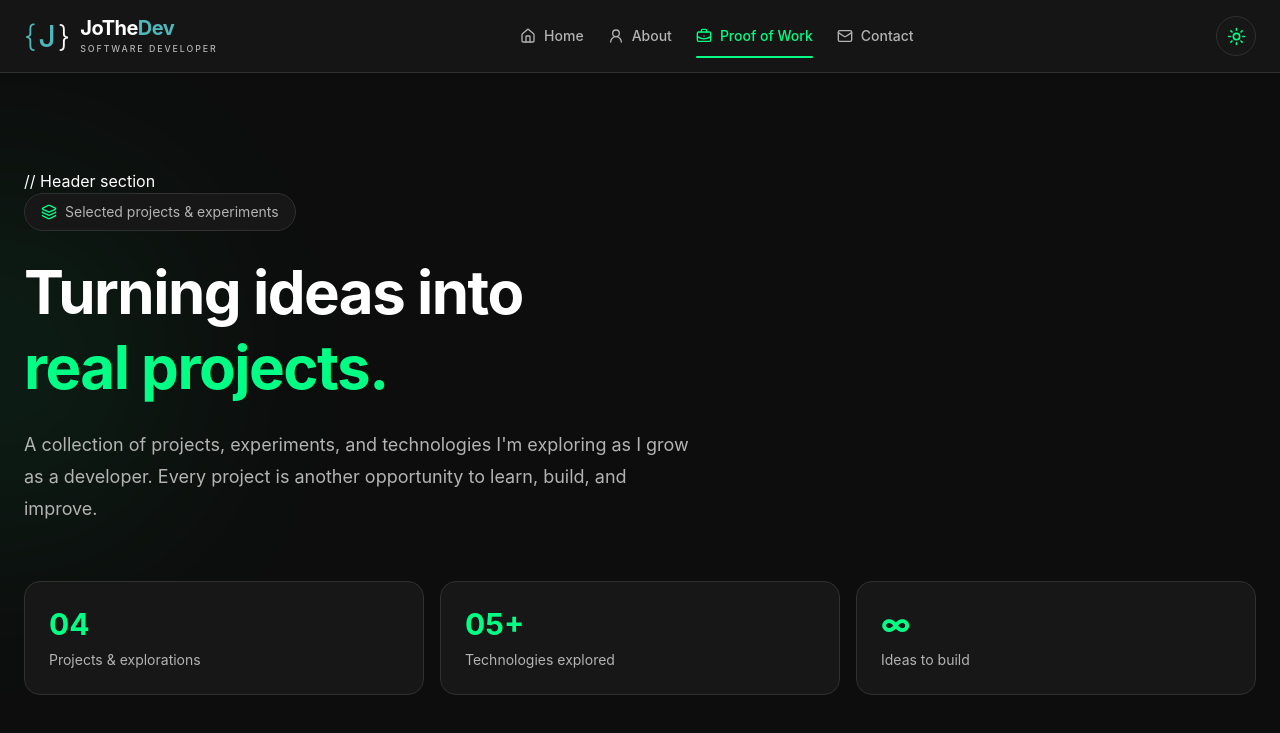
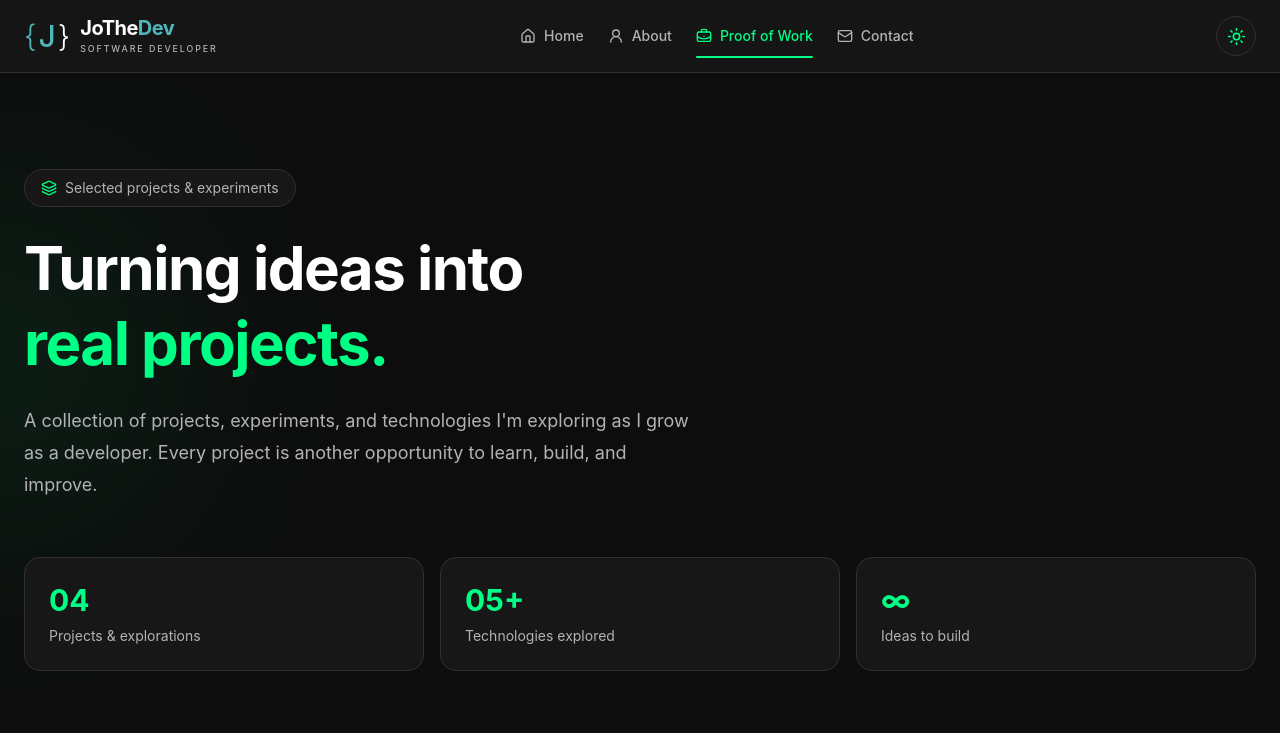
Before and after one commit to jojo-saturo/JoTheDev, a React (Vite) app: page /proof-of-work in a window 1280 px wide. Shown: the top 733 px of the page. Built offline with nearby package versions, Linux system fonts and the light colour scheme.

Commit message:
remove //header from ProofOfWork page

```diff
--- a/src/pages/ProofOfWork.tsx
+++ b/src/pages/ProofOfWork.tsx
@@ -73,7 +73,6 @@ function ProofOfWork() {
       />
 
       <div className="mx-auto max-w-7xl">
-        // Header section
         <motion.div
           variants={fadeUp}
           initial="hidden"
```
